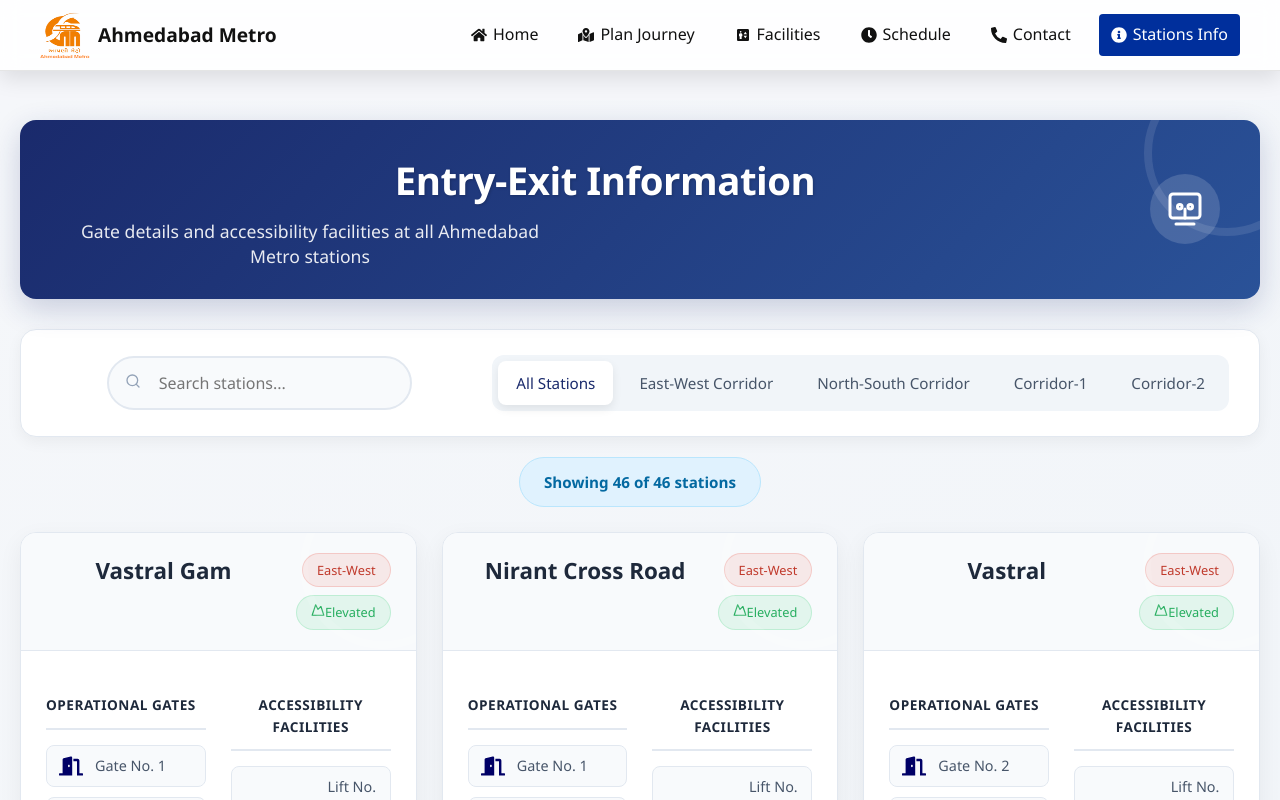
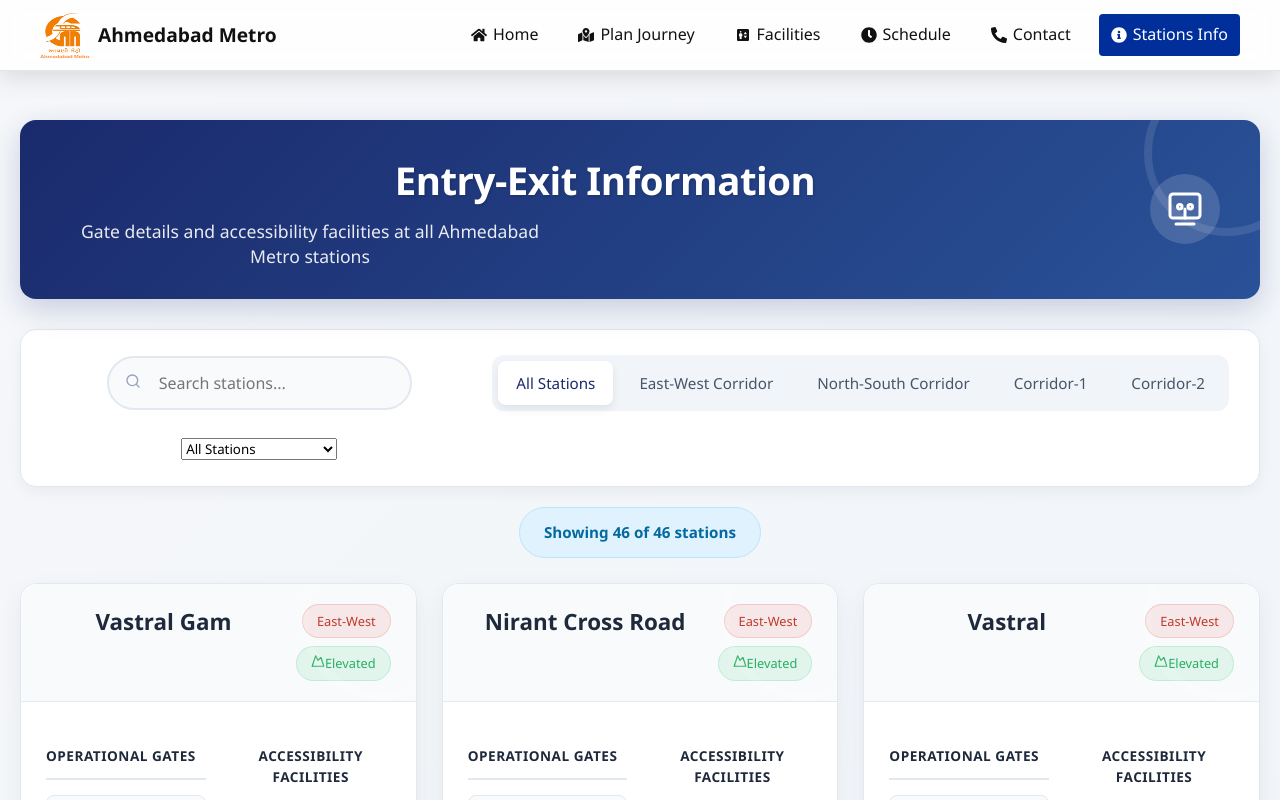
Before and after one commit to AnshBhavsar1654/Ahmedabad-Metro, a React (Create React App) app in the folder frontend/: page /stations-info in a window 1280 px wide. Shown: the top 800 px of the page. Built offline with nearby package versions, Linux system fonts and the light colour scheme; no server answers.

Commit message:
Update StationInfo.js

```diff
--- a/frontend/src/components/StationInfo.js
+++ b/frontend/src/components/StationInfo.js
@@ -16,17 +16,12 @@
       setIsLoading(false);
     };
 
-    // Simulate API/JSON loading delay
     setTimeout(fetchStationData, 800);
   }, []);
 
   const filteredStations = stations.filter(station => {
-    // Apply corridor filter
     if (filter !== 'all' && station.corridor !== filter) return false;
-
-    // Apply search filter
     if (searchTerm && !station.name.toLowerCase().includes(searchTerm.toLowerCase())) return false;
-
     return true;
   });
 
@@ -111,6 +106,20 @@
             Corridor-2
           </button>
         </div>
+
+        <div className="filter-dropdown">
+          <select
+            value={filter}
+            onChange={(e) => setFilter(e.target.value)}
+            aria-label="Select corridor"
+          >
+            <option value="all">All Stations</option>
+            <option value="East-West">East-West Corridor</option>
+            <option value="North-South">North-South Corridor</option>
+            <option value="Corridor-1">Corridor-1</option>
+            <option value="Corridor-2">Corridor-2</option>
+          </select>
+        </div>
       </div>
 
       <div className="station-count">
```
